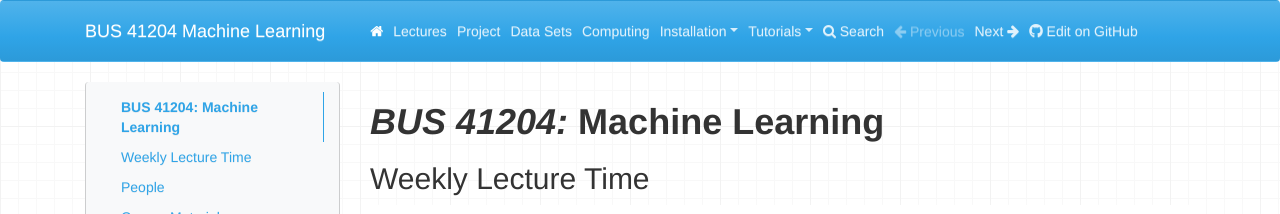
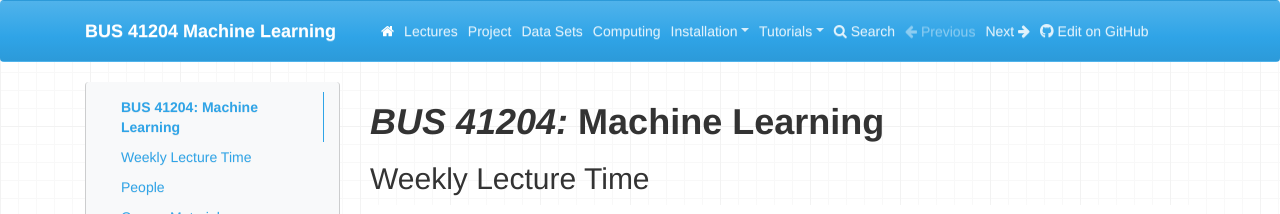
Before and after one commit to ChicagoBoothML/MachineLearning_Fall2015, an MkDocs documentation site: the page built from docs/index.md, in a window 1280 px wide. Shown: the top 214 px of the page. Built offline with MkDocs 1.6.1, drawn with Linux system fonts in a browser that asks for light colours; nearby versions of some CDN libraries; old or Windows-style settings are respelled for this version of MkDocs.

```diff
--- a/mkdocs.yml
+++ b/mkdocs.yml
@@ -1,4 +1,4 @@
-site_name: BUS 41204 Machine Learning
+site_name: <b>BUS 41204 Machine Learning</b>
 site_author: Mladen Kolar, Robert E. McCulloch
 
 include_nav: True
```
Also changed, not shown: 1 other file.
